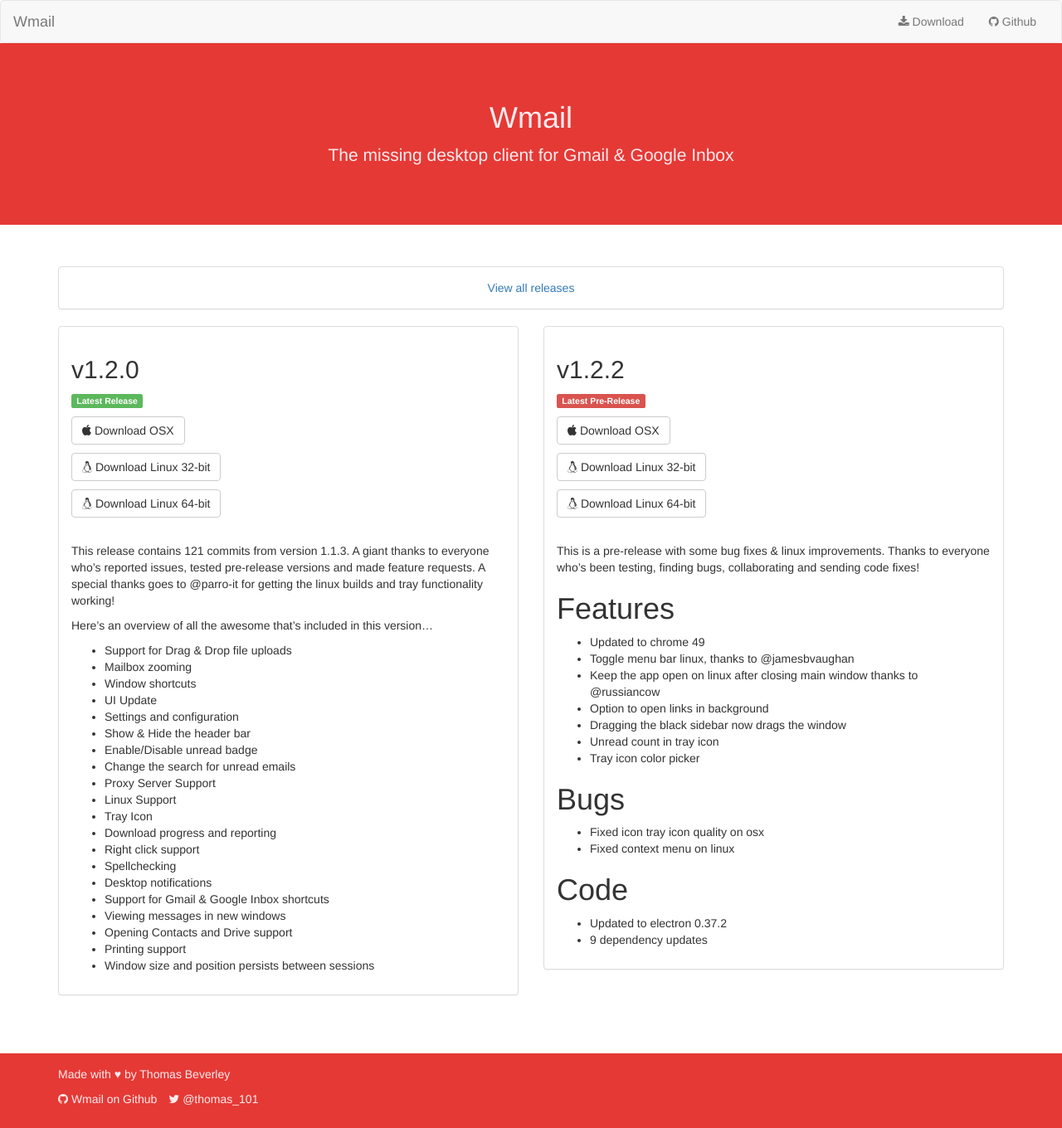
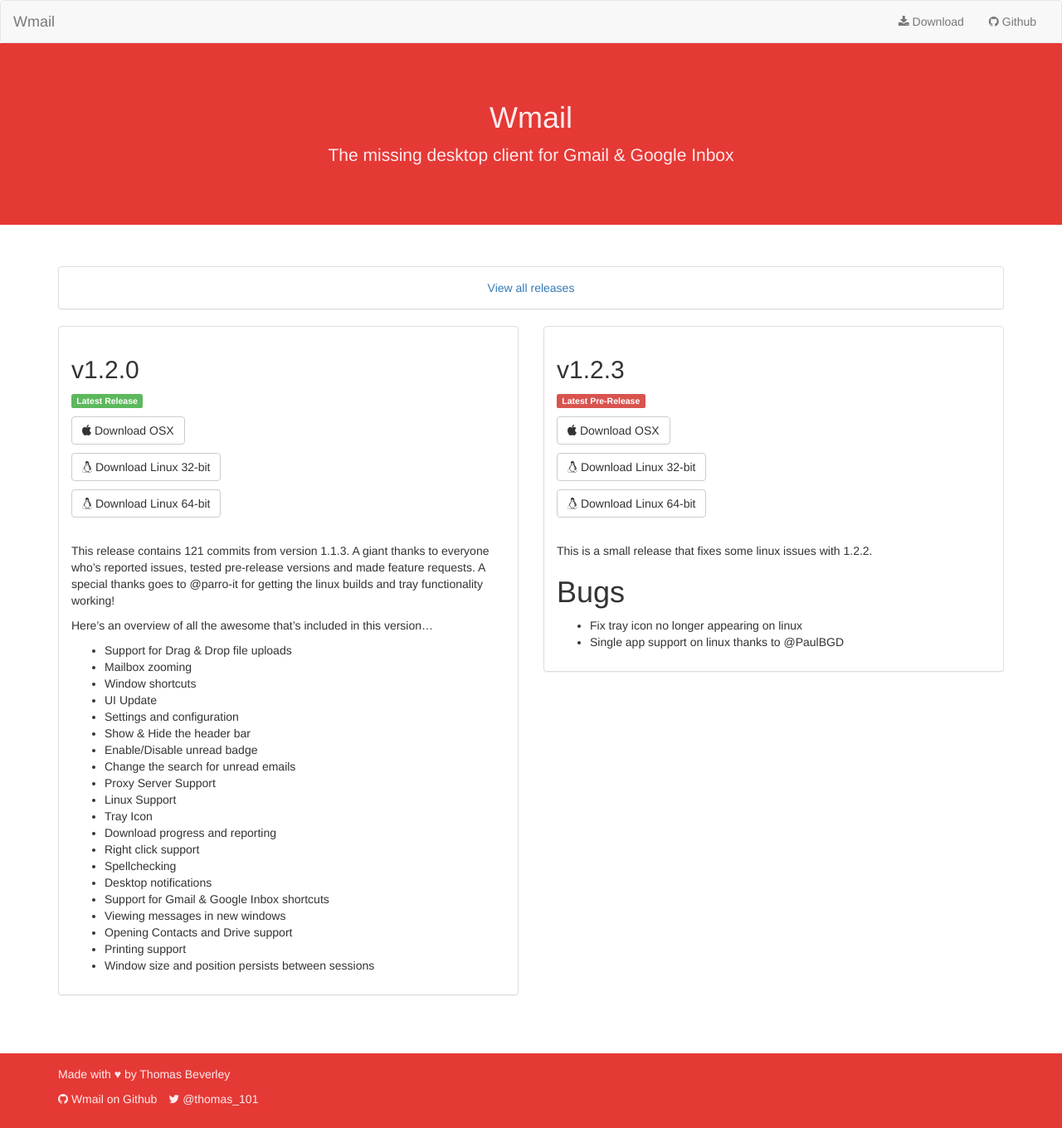
Before and after one commit to Thomas101/wmail, a Jekyll site: the page built from download.html, in a window 1280 px wide. Shown: the whole page at 83% size. Built offline with Jekyll 4.4.1, drawn with Linux system fonts in a browser that asks for light colours.

Commit message:
Added 1.2.3

```diff
--- a/_includes/prerelease_notes.md
+++ b/_includes/prerelease_notes.md
@@ -1,18 +1,5 @@
-This is a pre-release with some bug fixes & linux improvements. Thanks to everyone who's been testing, finding bugs, collaborating and sending code fixes!
-
-# Features
-* Updated to chrome 49
-* Toggle menu bar linux, thanks to @jamesbvaughan
-* Keep the app open on linux after closing main window thanks to @russiancow
-* Option to open links in background
-* Dragging the black sidebar now drags the window
-* Unread count in tray icon
-* Tray icon color picker
+This is a small release that fixes some linux issues with 1.2.2.
 
 # Bugs
-* Fixed icon tray icon quality on osx
-* Fixed context menu on linux
-
-# Code
-* Updated to electron 0.37.2
-* 9 dependency updates
+* Fix tray icon no longer appearing on linux
+* Single app support on linux thanks to @PaulBGD
--- a/download.html
+++ b/download.html
@@ -2,8 +2,8 @@
 layout: default
 release_v: "v1.2.0"
 release_s: "1_2_0"
-prerelease_v: "v1.2.2"
-prerelease_s: "1_2_2"
+prerelease_v: "v1.2.3"
+prerelease_s: "1_2_3"
 ---
 {% capture release_notes %}{% include release_notes.md %}{% endcapture %}
 {% capture prerelease_notes %}{% include prerelease_notes.md %}{% endcapture %}
```
